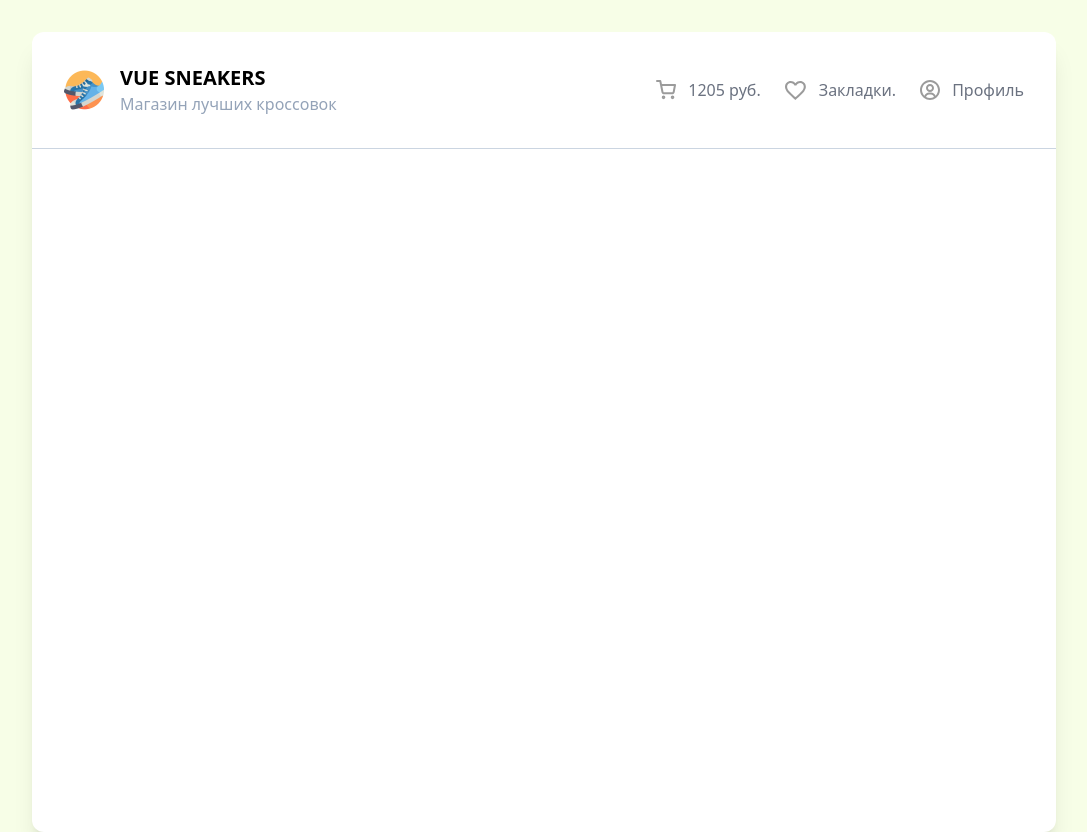
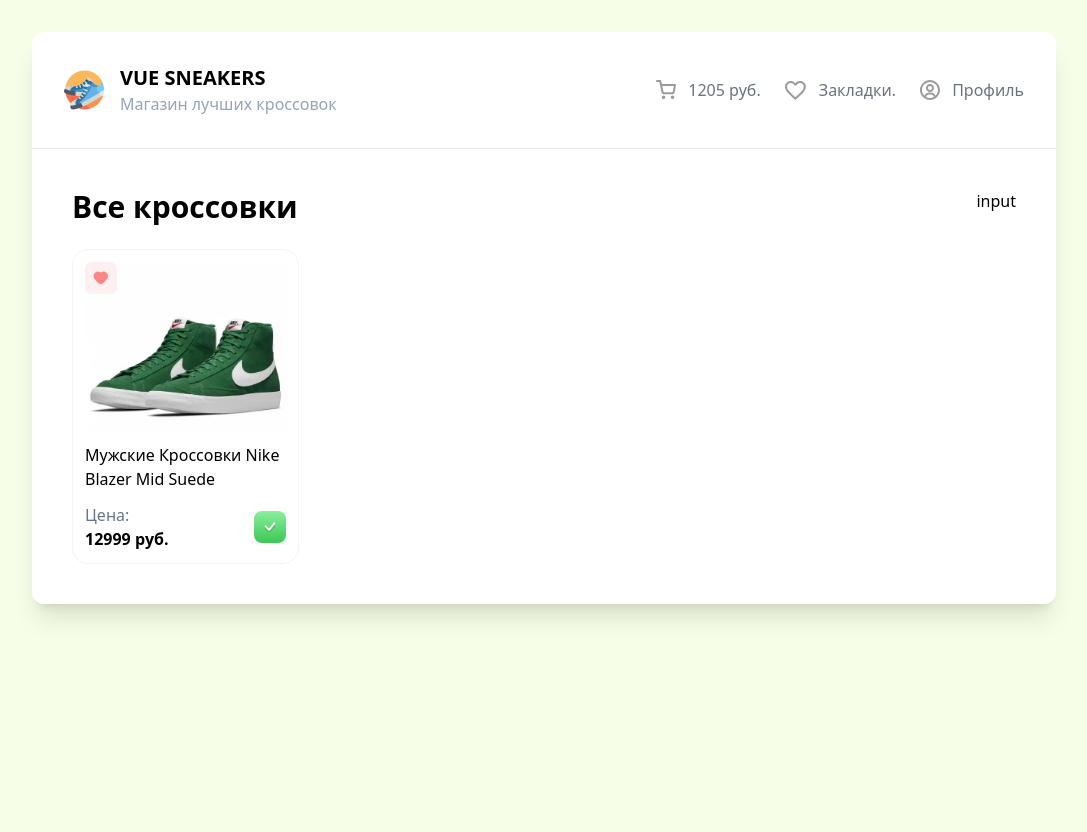
Before and after one commit to m9t3zhn1k/sneakers-shop, a Vue app: page / in a window 1280 px wide. Shown: the whole page, without its empty margins (96-1183 px from the left). Built offline with nearby package versions, Linux system fonts and the light colour scheme.

Commit message:
add card and card-list component

```diff
--- a/src/App.vue
+++ b/src/App.vue
@@ -1,10 +1,20 @@
 <script setup lang="ts">
 import Header from './components/Header.vue'
+import CardList from './components/CardList.vue'
 </script>
 
 <template>
-  <div class="bg-white m-auto w-4/5 h-screen rounded-xl shadow-xl mt-8">
+  <div class="bg-white m-auto w-4/5 rounded-xl shadow-xl mt-8">
     <Header />
+    <div class="p-10">
+      <div class="flex flex-col gap-6">
+        <div class="flex justify-between gap-4">
+          <h2 class="text-3xl font-bold">Все кроссовки</h2>
+          <span>input</span>
+        </div>
+        <CardList />
+      </div>
+    </div>
   </div>
 </template>
 
--- /dev/null
+++ b/src/components/Card.vue
@@ -0,0 +1,30 @@
+<script setup lang="ts">
+import { Product } from '@/models'
+
+defineProps({
+  product: Product,
+})
+</script>
+
+<template>
+  <article
+    class="relative flex flex-col gap-3 border border-slate-100 bg-white rounded-2xl max-w-60 p-3 cursor-pointer duration-300 hover:shadow-lg"
+  >
+    <img
+      class="absolute t-0 l-0"
+      :src="product.isFavorite ? '/like-2.svg' : '/like-1.svg'"
+      alt="Like icon"
+    />
+    <img :src="product.preview" alt="Sneaker" />
+    <p>{{ product.title }}</p>
+    <div class="flex justify-between items-center gap-6">
+      <div class="flex flex-col">
+        <span class="text-slate-500">Цена:</span>
+        <span class="font-semibold">{{ product.price }} руб.</span>
+      </div>
+      <button>
+        <img :src="product.isInCart ? '/checked.svg' : '/plus.svg'" alt="Plus" />
+      </button>
+    </div>
+  </article>
+</template>
--- /dev/null
+++ b/src/components/CardList.vue
@@ -0,0 +1,19 @@
+<script setup lang="ts">
+import Card from './Card.vue'
+import { Product } from '@/models'
+
+const product: Product = new Product(
+  '123',
+  'Мужские Кроссовки Nike Blazer Mid Suede',
+  12999,
+  '/sneakers/sneakers-1.jpg',
+  true,
+  true,
+)
+</script>
+
+<template>
+  <div class="grid grid-cols-4 gap-3">
+    <Card :product="product" />
+  </div>
+</template>
--- a/src/components/Header.vue
+++ b/src/components/Header.vue
@@ -1,5 +1,5 @@
 <template>
-  <header class="flex justify-between border-b border-slate-300 p-8">
+  <header class="flex justify-between border-b border-slate-200 p-8">
     <div class="flex items-center gap-4">
       <img class="w-10 h-10" src="/logo.png" alt="Logo" />
       <div>
--- /dev/null
+++ b/src/models/Product.ts
@@ -0,0 +1,33 @@
+export class Product {
+  constructor(
+    /**
+     * ID of the product.
+     */
+    public readonly id: string,
+
+    /**
+     * Title.
+     */
+    public readonly title: string,
+
+    /**
+     * Price.
+     */
+    public readonly price: number,
+
+    /**
+     * Preview image.
+     */
+    public readonly preview: string,
+
+    /**
+     * Whether product is favorite.
+     */
+    public readonly isFavorite: boolean,
+
+    /**
+     * Whether product is in cart.
+     */
+    public readonly isInCart: boolean,
+  ) {}
+}
--- /dev/null
+++ b/src/models/index.ts
@@ -0,0 +1 @@
+export * from './Product'
```
